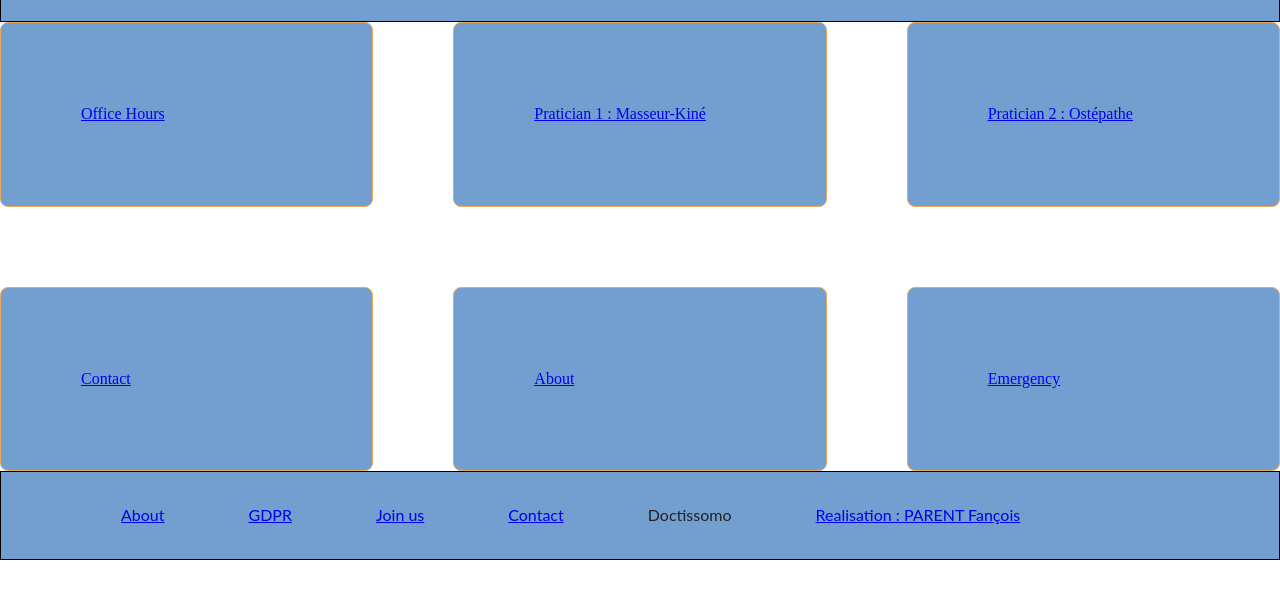
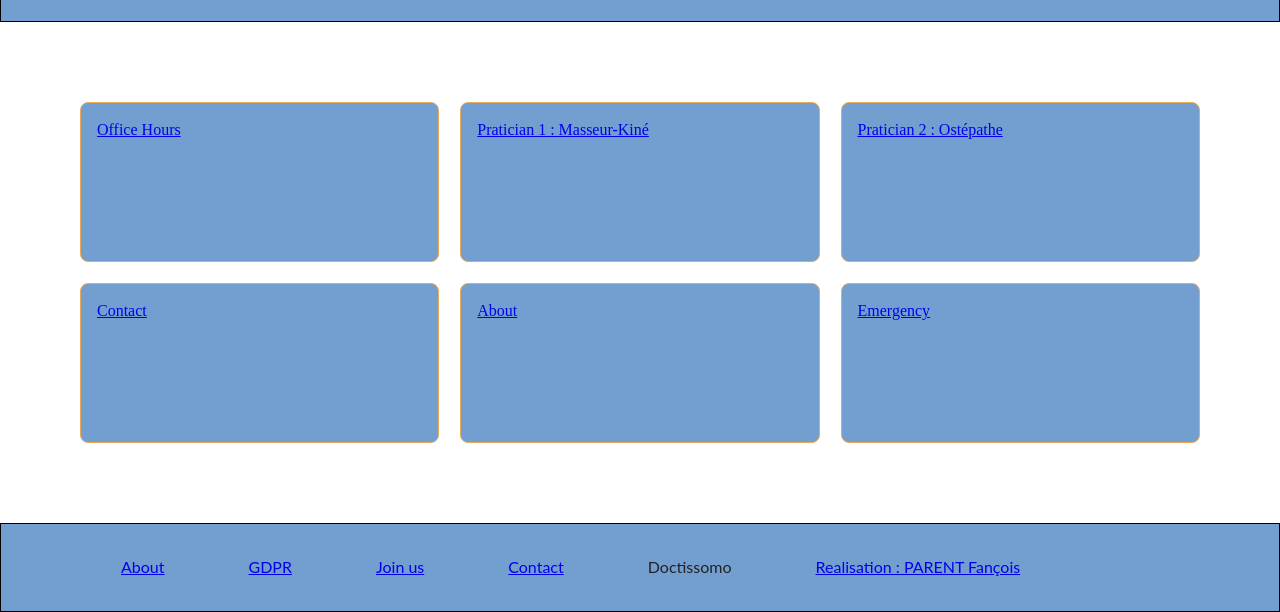
Before and after one commit to FrancoisPdev/Cabinet-medical, a plain HTML site: page index.html in a window 1280 px wide. Shown: the part 338-950 px from the top of the page. Before the commit the page ends 898 px from the top, so only its background shows below. Drawn offline with nearby package versions, Linux system fonts and the light colour scheme.

Commit message:
update main.css : modification @media's

```diff
--- a/css/main.css
+++ b/css/main.css
@@ -197,7 +197,7 @@ textarea {
 /* ===============================
 	Mobile version
    =============================== */
-@media only screen and (max-width: 179px) {
+@media only screen and (max-width: 280px) {
 p{
 	font-family: 'Lato', sans-serif;
 	display: block;
@@ -313,9 +313,9 @@ li {
 /* ===============================
 	Tablette version
    =============================== */
-@media only screen and (max-width: 1920px) {
+ @media only screen and (min-width: 1024px) {
 p{
-font-family: 'Lato', sans-serif;
+	font-family: 'Lato', sans-serif;
 }
 header{
 	height:auto;
@@ -350,19 +350,19 @@ li {
 * {box-sizing: border-box;}
 .wrapper {
   max-width: 940px;
-  margin: 0 auto;
+  margin:4.4rem;
 }
 
 .wrapper > div {
   border: .1rem solid rgb(233,171,88);
   border-radius: .5rem;
   background-color:hsl(211, 49%, 63%);
-  padding: .5rem;
+  padding:.5rem;
   color: #d9480f;
 }.wrapper {
   display: grid;
   grid-template-columns: repeat(3, 1fr);
-  grid-gap: 1rem;
+  grid-gap:.8rem;
   grid-auto-rows: minmax(100px, auto);
 }
 }
@@ -370,9 +370,9 @@ li {
 /* =========================
 	Desktop version
    ========================= */
-@media only screen and (min-width: 1024px) {
+	@media only screen and (min-width: 1280px) {
 p{
-font-family: 'Lato', sans-serif;
+	font-family: 'Lato', sans-serif;
 }
 header{
 	height:auto;
@@ -407,14 +407,14 @@ li {
 * {box-sizing: border-box;}
 .wrapper {
   max-width: 940px;
-  margin: 0 auto;
+  margin:5rem;
 }
 
 .wrapper > div {
   border: .1rem solid rgb(233,171,88);
   border-radius:.5rem;
   background-color:hsl(211, 49%, 63%);
-  padding: 1rem;
+  padding:1rem;
   color: #d9480f;
 }.wrapper {
   display: grid;
@@ -431,7 +431,7 @@ li {
 *
 *
 */
-@media only screen and (min-width: 1280px) {
+	@media only screen and (max-width: 1920px){
 p{
 font-family: 'Lato', sans-serif;
 }
@@ -468,19 +468,19 @@ li {
 * {box-sizing: border-box;}
 .wrapper {
   max-width: 117.5rem;
-  margin: 0 auto;
+  margin:5rem;
 }
 
 .wrapper > div {
   border: .1rem solid rgb(233,171,88);
   border-radius:.5rem;
   background-color:hsl(211, 49%, 63%);
-  padding:5rem;
+  padding:1rem;
   color: #d9480f;
 }.wrapper {
   display: grid;
   grid-template-columns: repeat(3, 1fr);
-  grid-gap:5rem;
+  grid-gap:1.3rem;
   grid-auto-rows: minmax(10rem, auto);
 }
 }
```
